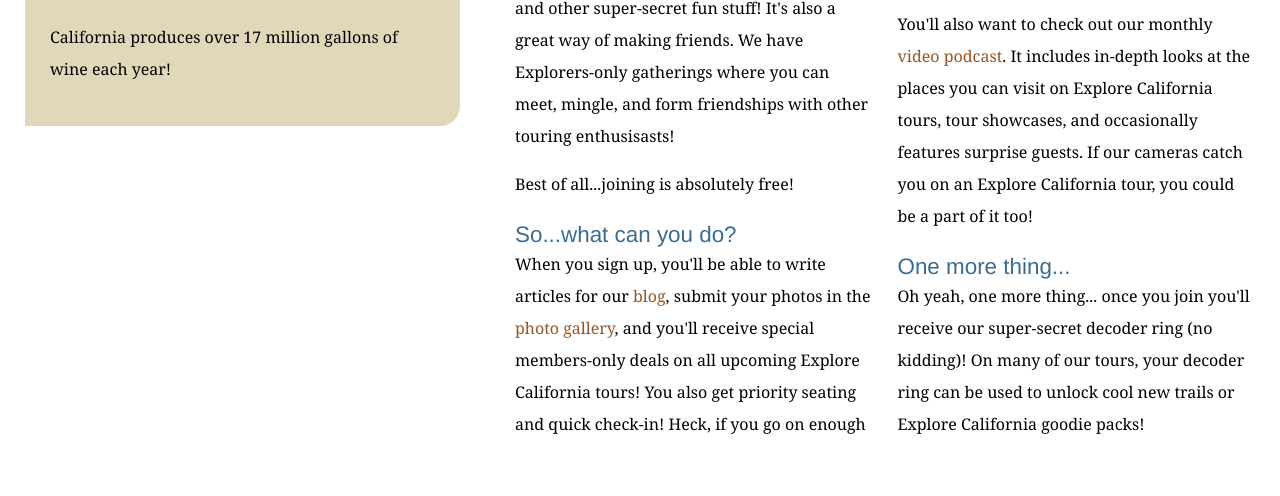
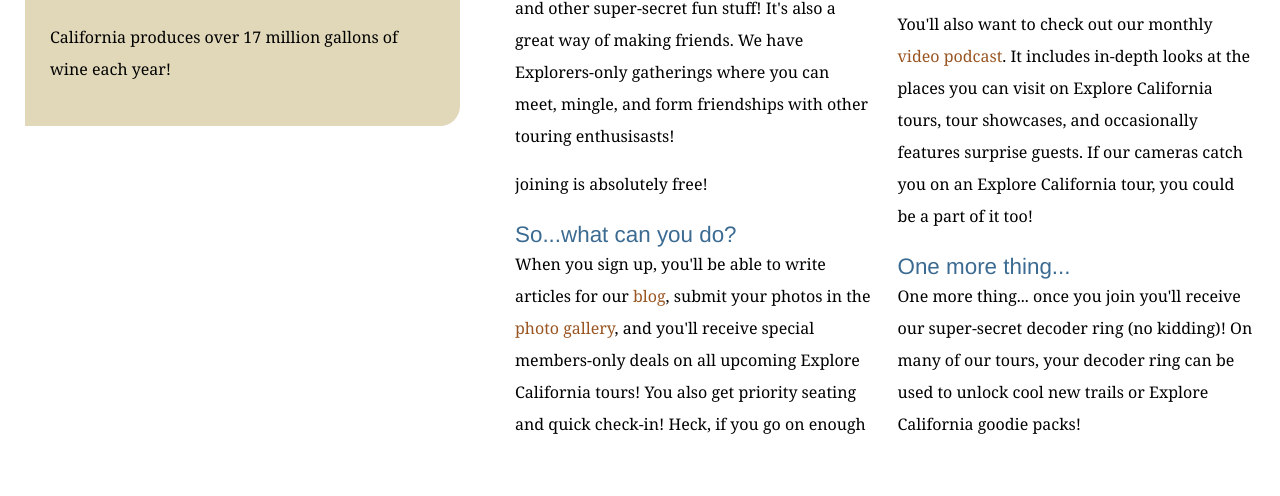
Before and after one commit to amalykhi/explore_california, a plain HTML site: page explorers.html in a window 1280 px wide. Shown: the part 916-1412 px from the top of the page. Drawn offline with Linux system fonts and the light colour scheme.

Commit message:
text edit Explorers
small changes

```diff
--- a/explorers.html
+++ b/explorers.html
@@ -69,7 +69,7 @@
           <div class="multiCol">
             <p>The Explorers are a community of people who love to travel, love California, and want to share their journeys and experiences with others. Joining is free, so if you haven't signed up yet, <a href="explorers/join.html">do so now!</a></p>
             <p>Joining up will make you eligible for discounts, extra tour goodies, exclusive side excursions, and other super-secret fun stuff! It's also a great way of making friends. We have Explorers-only gatherings where you can meet, mingle, and form friendships with other touring enthusisasts!</p>
-            <p>Best of all...joining is absolutely free!</p>
+            <p>joining is absolutely free!</p>
 
             <h2>So...what can you do?</h2>
             <p>When you sign up, you'll be able to write articles for our <a href="http://www.explorecalifornia.org/blog">blog</a>, submit your photos in the <a href="explorers/gallery.html">photo gallery</a>, and you'll receive special members-only deals on all upcoming Explore California tours! You also get priority seating and quick check-in! Heck, if you go on enough tours, we might even have you guide a few for us!</p>
@@ -77,7 +77,7 @@
             <p>You'll also want to check out our monthly <a href="explorers/podcast.html">video podcast</a>. It includes in-depth looks at the places you can visit on Explore California tours, tour showcases, and occasionally features surprise guests. If our cameras catch you on an Explore California tour, you could be a part of it too!</p>
 
             <h2>One more thing...</h2>
-            <p>Oh yeah, one more thing... once you join you'll receive our super-secret decoder ring (no kidding)! On many of our tours, your decoder ring can be used to unlock cool new trails or Explore California goodie packs!</p>
+            <p>One more thing... once you join you'll receive our super-secret decoder ring (no kidding)! On many of our tours, your decoder ring can be used to unlock cool new trails or Explore California goodie packs!</p>
           </div>
         </div>
       </div>
```
